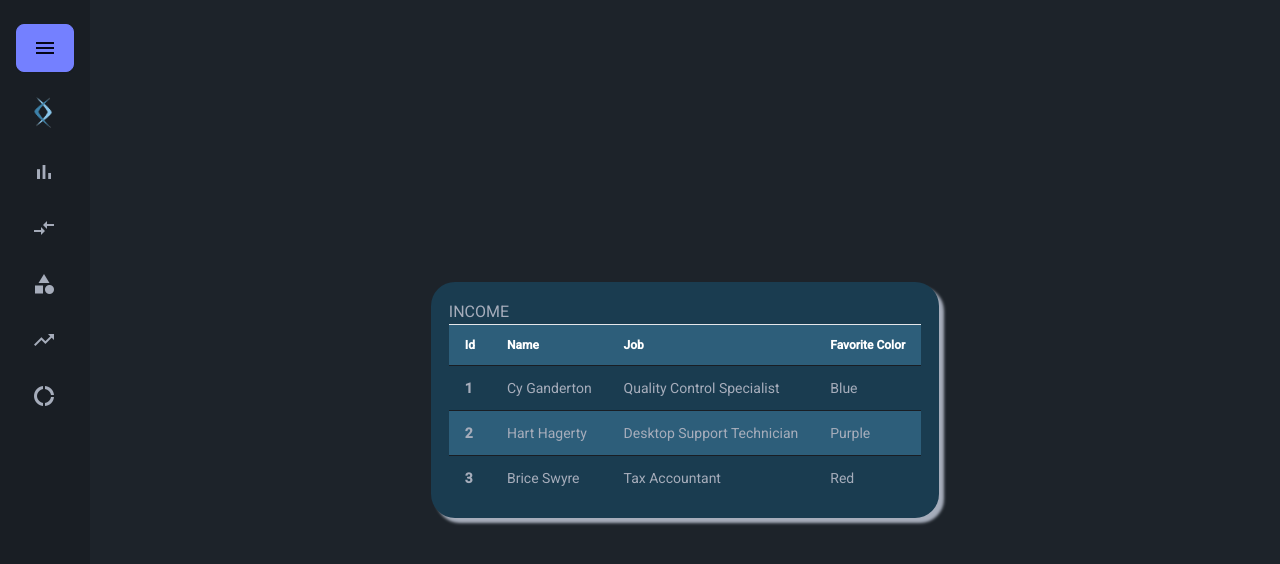
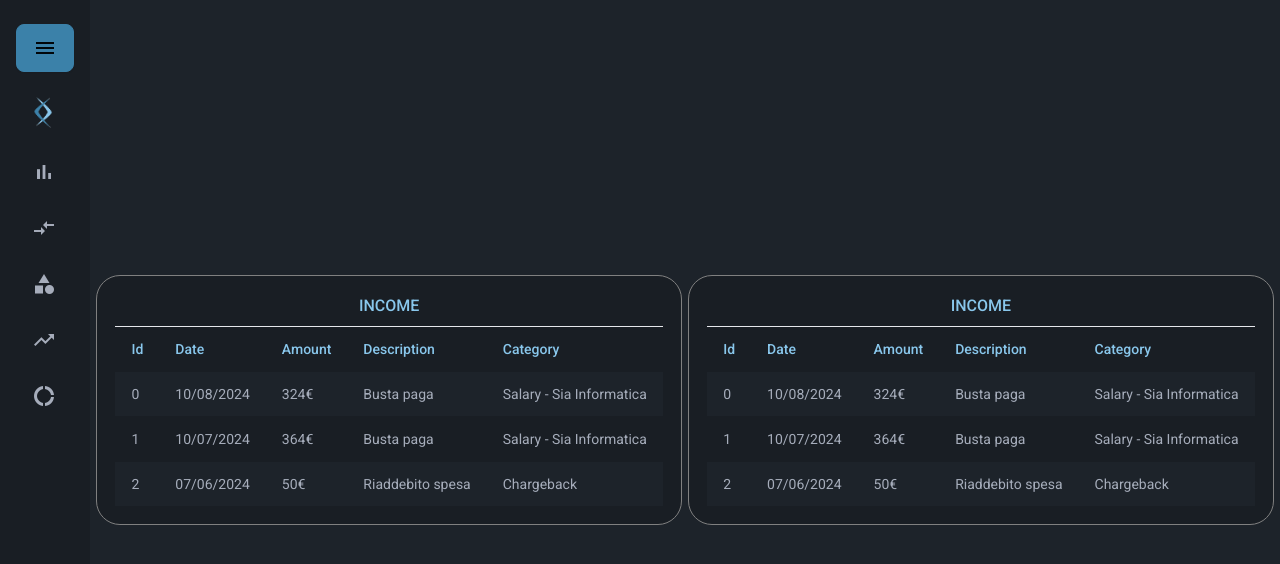
Before and after one commit to AleZane29/Personal-Finance, an Angular app in the folder personal-finance-app/: page /transactions in a window 1280 px wide. Shown: the top 564 px of the page. Built offline with nearby package versions, Linux system fonts and the light colour scheme.

Commit message:
Migliorato grafica tabelle

```diff
--- a/personal-finance-app/src/app/components/fxf-table/fxf-table.component.html
+++ b/personal-finance-app/src/app/components/fxf-table/fxf-table.component.html
@@ -1,41 +1,38 @@
-<div class="table-container">
-  <div class="table-title-container tr-odd">
+<div class="table-container bg-base-200">
+  <div class="table-title-container text-secondary font-medium">
     <p>INCOME</p>
   </div>
-  <div class="">
-    <table class="table">
+  <table class="table table-zebra">
     <!-- head -->
-      <thead>
-        <tr class="tr-even text-white">
-          <th>Id</th>
-          <th>Name</th>
-          <th>Job</th>
-          <th>Favorite Color</th>
+    <tbody>
+      <tr class="text-secondary font-medium">
+        <td>Id</td>
+        <td>Date</td>
+        <td>Amount</td>
+        <td>Description</td>
+        <td>Category</td>
       </tr>
-      </thead>
-      <tbody>
-        <!-- row 1 -->
-        <tr class="tr-odd">
-          <th>1</th>
-          <td>Cy Ganderton</td>
-          <td>Quality Control Specialist</td>
-          <td>Blue</td>
+      <tr class="bg-base-100">
+        <td>0</td>
+        <td>10/08/2024</td>
+        <td>324€</td>
+        <td>Busta paga</td>
+        <td>Salary - Sia Informatica</td>
       </tr>
-        <!-- row 2 -->
-        <tr class="tr-even">
-          <th>2</th>
-          <td>Hart Hagerty</td>
-          <td>Desktop Support Technician</td>
-          <td>Purple</td>
+      <tr class="bg-base-200">
+        <td>1</td>
+        <td>10/07/2024</td>
+        <td>364€</td>
+        <td>Busta paga</td>
+        <td>Salary - Sia Informatica</td>
       </tr>
-        <!-- row 3 -->
-        <tr class="tr-odd">
-          <th>3</th>
-          <td>Brice Swyre</td>
-          <td>Tax Accountant</td>
-          <td>Red</td>
+      <tr class="bg-base-100">
+        <td>2</td>
+        <td>07/06/2024</td>
+        <td>50€</td>
+        <td>Riaddebito spesa</td>
+        <td>Chargeback</td>
       </tr>
     </tbody>
   </table>
 </div>
-</div>
--- a/personal-finance-app/src/app/components/fxf-table/fxf-table.component.scss
+++ b/personal-finance-app/src/app/components/fxf-table/fxf-table.component.scss
@@ -3,12 +3,18 @@
   width: fit-content;
   height: fit-content;
   .table-container {
-    box-shadow: 5px 5px 3px;
+    // box-shadow: 5px 5px 3px;
+
+    border-style: solid;
+    border-width: 1px;
+    border-color: gray;
     border-radius: 24px;
-    background-color: #1a3c50;
     padding: 18px;
   }
   .table-title-container {
+    display: flex;
+    justify-content: center;
+    padding-bottom: 8px;
     border-bottom-style: solid;
     border-bottom-width: 1px;
     width: 100%;
--- a/personal-finance-app/src/app/pages/fxf-transactions/fxf-transactions.component.html
+++ b/personal-finance-app/src/app/pages/fxf-transactions/fxf-transactions.component.html
@@ -1 +1,6 @@
+<!-- <div class="table-container"> -->
 <fxf-table></fxf-table>
+<!-- </div>
+<div class="table-container"> -->
+<fxf-table></fxf-table>
+<!-- </div> -->
--- a/personal-finance-app/src/app/pages/fxf-transactions/fxf-transactions.component.scss
+++ b/personal-finance-app/src/app/pages/fxf-transactions/fxf-transactions.component.scss
@@ -1,7 +1,17 @@
 :host {
-  display: grid;
+  display: flex;
   height: 100%;
   width: 100%;
-  justify-content: center;
+  /* flex-flow: column; */
+  flex-wrap: wrap;
+  /* gap: 5%; */
   align-items: center;
+  justify-content: space-evenly;
+  // justify-content: center;
+  align-items: center;
+  .table-container {
+    display: flex;
+    width: 100%;
+    justify-content: center;
+  }
 }
--- a/personal-finance-app/tailwind.config.js
+++ b/personal-finance-app/tailwind.config.js
@@ -1,5 +1,3 @@
-const { light } = require("daisyui/src/theming/themes");
-
 /** @type {import('tailwindcss').Config} */
 module.exports = {
   content: ["./src/**/*.{html,ts}", "./projects/**/*.{html,ts}"],
@@ -26,6 +24,19 @@ module.exports = {
       {
         dark: {
           ...require("daisyui/src/theming/themes")["dark"],
+          primary: "#3B81A9",
+          secondary: "#89C7EC",
+          ".table-zebra": {
+            "background-color": "#191E24",
+            tbody: {
+              "tr:nth-child(even)": {
+                "background-color": "#1D232A",
+              },
+              "tr:nth-child(odd)": {
+                "background-color": "#191E24",
+              },
+            },
+          },
           ".tr-odd": {
             "background-color": "#1a3c50",
           },
```
Lines whose indentation alone changed are shown as unchanged.
